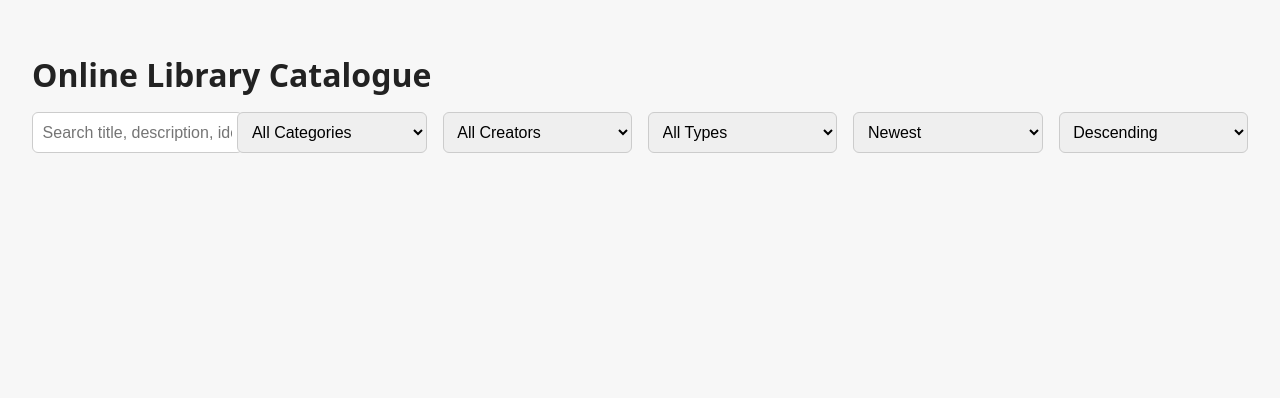
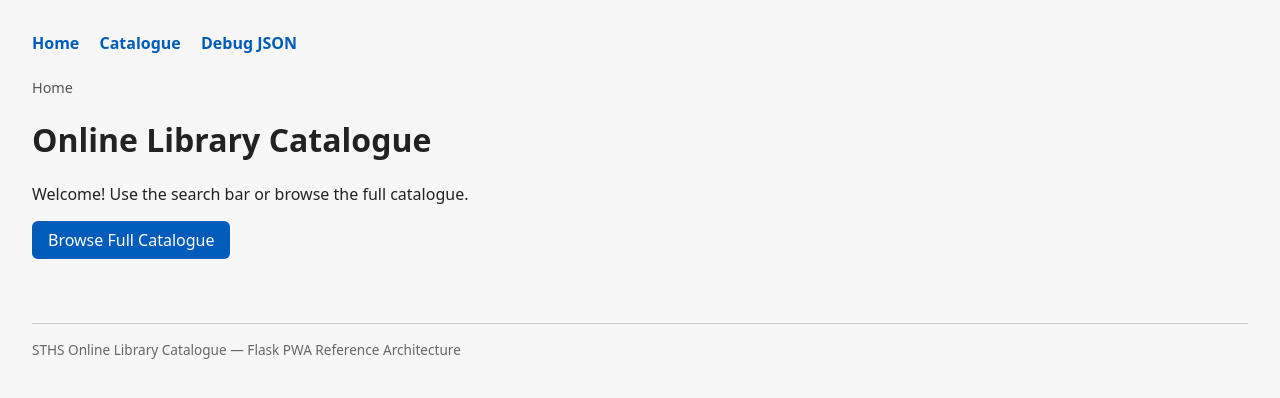
Before and after one commit to detnsw-sydtech/High-Security-Flask-PWA-Repo-Template, a Flask app: page / in a window 1280 px wide. Shown: the top 398 px of the page. Run offline with Flask 3, Linux system fonts and the light colour scheme; data that the repository does not hold is empty; some libraries are stand-ins or nearby versions.

Commit message:
Update index.html

```diff
--- a/src/app/templates/index.html
+++ b/src/app/templates/index.html
@@ -1,166 +1,22 @@
-<!DOCTYPE html>
-<html lang="en">
-<head>
-    <meta charset="UTF-8">
-    <title>Online Library Catalogue</title>
+{% extends "base.html" %}
 
-    <style>
-        body {
-            font-family: system-ui, sans-serif;
-            margin: 0;
-            padding: 2rem;
-            background: #f7f7f7;
-            color: #222;
-        }
+{% block title %}Home — Online Library Catalogue{% endblock %}
 
-        h1 {
-            margin-bottom: 1rem;
-        }
+{% block breadcrumbs %}
+    Home
+{% endblock %}
 
-        .filters {
-            display: grid;
-            grid-template-columns: repeat(auto-fit, minmax(180px, 1fr));
-            gap: 1rem;
-            margin-bottom: 1.5rem;
-        }
-
-        .filters input,
-        .filters select {
-            padding: 0.6rem;
-            border: 1px solid #ccc;
-            border-radius: 6px;
-            font-size: 1rem;
-            width: 100%;
-        }
-
-        .item-list {
-            display: grid;
-            grid-template-columns: repeat(auto-fill, minmax(260px, 1fr));
-            gap: 1rem;
-        }
-
-        .item-card {
-            background: white;
-            padding: 1rem;
-            border-radius: 8px;
-            border: 1px solid #ddd;
-            box-shadow: 0 1px 2px rgba(0,0,0,0.05);
-        }
-
-        .item-card h3 {
-            margin-top: 0;
-            margin-bottom: 0.5rem;
-        }
-
-        .pagination {
-            margin-top: 1.5rem;
-            display: flex;
-            justify-content: center;
-            gap: 1rem;
-        }
-
-        .pagination button {
-            padding: 0.5rem 1rem;
-            border: none;
-            background: #005bbb;
-            color: white;
-            border-radius: 6px;
-            cursor: pointer;
-        }
-
-        .pagination button:hover {
-            background: #004999;
-        }
-    </style>
-</head>
-
-<body>
+{% block content %}
 
 <h1>Online Library Catalogue</h1>
 
-<!-- FILTER BAR -->
-<div class="filters">
+<p>Welcome! Use the search bar or browse the full catalogue.</p>
 
-    <!-- Search -->
-    <input
-        type="text"
-        name="q"
-        placeholder="Search title, description, identifier..."
-        hx-get="/catalogue"
-        hx-target="#catalogue-results"
-        hx-trigger="keyup changed delay:300ms"
-        hx-include=".filters"
-    >
+<a href="/catalogue/full"
+   style="display:inline-block;margin-bottom:1rem;padding:0.5rem 1rem;background:#005bbb;color:white;border-radius:6px;text-decoration:none;">
+    Browse Full Catalogue
+</a>
 
-    <!-- Category filter -->
-    <select
-        name="category"
-        hx-get="/catalogue"
-        hx-target="#catalogue-results"
-        hx-trigger="change"
-        hx-include=".filters"
-    >
-        <option value="">All Categories</option>
-        {% for c in categories %}
-            <option value="{{ c.name }}">{{ c.name }}</option>
-        {% endfor %}
-    </select>
-
-    <!-- Creator filter -->
-    <select
-        name="creator"
-        hx-get="/catalogue"
-        hx-target="#catalogue-results"
-        hx-trigger="change"
-        hx-include=".filters"
-    >
-        <option value="">All Creators</option>
-        {% for cr in creators %}
-            <option value="{{ cr.name }}">{{ cr.name }}</option>
-        {% endfor %}
-    </select>
-
-    <!-- Item Type filter -->
-    <select
-        name="type"
-        hx-get="/catalogue"
-        hx-target="#catalogue-results"
-        hx-trigger="change"
-        hx-include=".filters"
-    >
-        <option value="">All Types</option>
-        {% for t in item_types %}
-            <option value="{{ t.name }}">{{ t.name }}</option>
-        {% endfor %}
-    </select>
-
-    <!-- Sorting -->
-    <select
-        name="sort"
-        hx-get="/catalogue"
-        hx-target="#catalogue-results"
-        hx-trigger="change"
-        hx-include=".filters"
-    >
-        <option value="created_at">Newest</option>
-        <option value="title">Title</option>
-        <option value="year">Year</option>
-    </select>
-
-    <select
-        name="direction"
-        hx-get="/catalogue"
-        hx-target="#catalogue-results"
-        hx-trigger="change"
-        hx-include=".filters"
-    >
-        <option value="desc">Descending</option>
-        <option value="asc">Ascending</option>
-    </select>
-
-</div>
-
-<!-- Dynamic catalogue container -->
 <div id="catalogue-results"
      hx-get="/catalogue"
      hx-trigger="load"
@@ -168,7 +24,4 @@
      hx-swap="innerHTML">
 </div>
 
-<script src="https://unpkg.com/htmx.org@1.9.10"></script>
-
-</body>
-</html>
+{% endblock %}
```
